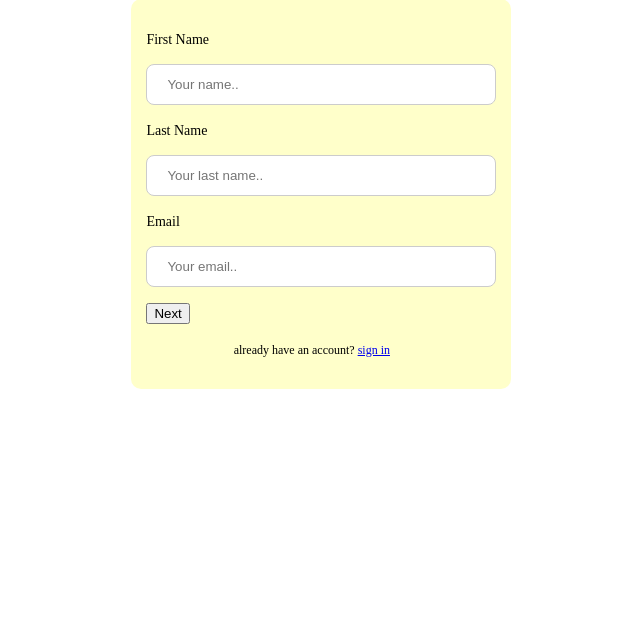
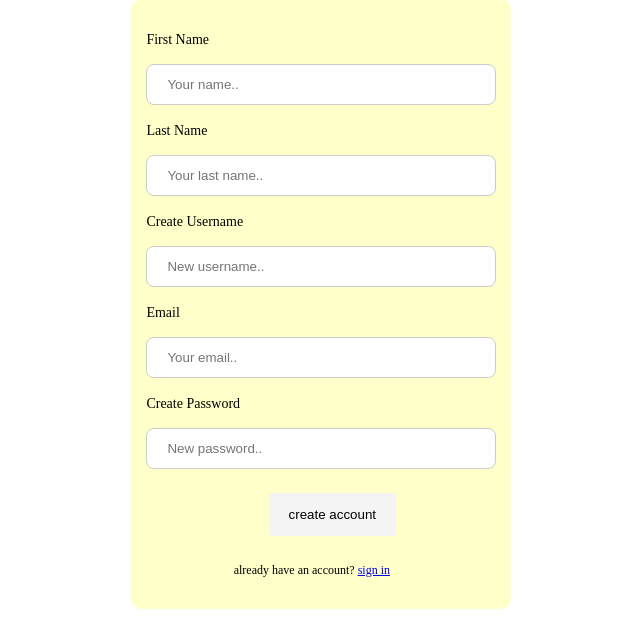
Before and after one commit to amb8489/music_DB, a Flask app: page /signup in a window 1280 px wide. Shown: the part 170-800 px from the top of the page, without its empty margins (319-959 px from the left). Run offline with Flask 2, Linux system fonts and the light colour scheme.

Commit message:
Check if username or email is already taken

```diff
--- a/website/auth.py
+++ b/website/auth.py
@@ -26,7 +26,7 @@ def signup():
             user_data["num_following"] = "0"
             user_data.update(form_data)
 
-            #saving iser data into session
+            #saving user data into session
             session['user_data'] = user_data
 
             return redirect(url_for('views.userpage', user_data=user_data))
@@ -57,13 +57,17 @@ def confirm_new_account(form_data):
             error = 'please input a valid {}'.format(key)
             return user_data, success, error
 
-    # user already exists
-    if confirm_login(form_data):
-        error = "account already taken"
+    # username already exists
+    if username_taken(form_data["username"]):
+        error = "username already taken"
         return user_data, success, error
 
+    # email already exists
+    if email_taken(form_data["emailAddress"]):
+        error = "email already taken"
+        return user_data, success, error
 
-    # seeting up new user in db
+    # setting up new user in db
     success = True
     user_data['passwordHash'] = hash(form_data['password'])
     user_data['following'] = []
@@ -83,12 +87,38 @@ def confirm_new_account(form_data):
     return user_data, success, error
 
 
+def email_taken(email):
+
+    conn = get_connection()
+    cur = conn.cursor()
+    sql = "select 1 from useraccount " \
+          "where email = %s"
+    cur.execute(sql, (email,))
+    result = cur.fetchone()
+    cur.close()
+
+    # if account doesn't exist
+    if result is None:
+        return False
+
+    return True
 
 
+def username_taken(username):
 
+    conn = get_connection()
+    cur = conn.cursor()
+    sql = "select 1 from useraccount " \
+          "where username = %s"
+    cur.execute(sql, (username,))
+    result = cur.fetchone()
+    cur.close()
 
+    # if account doesn't exist
+    if result is None:
+        return False
 
-
+    return True
 
 
 def confirm_login(form_data):
@@ -109,7 +139,7 @@ def confirm_login(form_data):
     cur.execute(sql, (username, password))
     result = cur.fetchone()
 
-    # if credentials dont exists
+    # if credentials don't exist
     if result is None:
         return False
 
--- a/website/templates/signup.html
+++ b/website/templates/signup.html
@@ -28,16 +28,16 @@
         <label style="font-size:14px" id="lnamel" for="lname">Last Name</label>
         <p><input type="text" id="lname" name="lastName" placeholder="Your last name.."></p>
 
-        <label style="font-size:14px; display: none" id="unl" for="username">Create Username</label>
-        <p><input style="display: none" type="text" id="username" name="username" placeholder="New username.."></p>
+        <label style="font-size:14px" id="unl" for="username">Create Username</label>
+        <p><input type="text" id="username" name="username" placeholder="New username.."></p>
 
         <label style="font-size:14px" id="enamel" for="email">Email</label>
         <p><input type="text" id="email" name="emailAddress" placeholder="Your email.."></p>
 
-        <label style="font-size:14px; display: none" id="pwl" for="password">Create Password</label>
-        <p><input style="display: none" type="password" id="password" name="password" placeholder="New password.."></p>
+        <label style="font-size:14px" id="pwl" for="password">Create Password</label>
+        <p><input type="password" id="password" name="password" placeholder="New password.."></p>
 
-        <p><input style="display: none" style="margin-left: 35%" ; id="sb" type="submit" value="create account"></p>
+        <p><input style="margin-left: 35%" ; id="sb" type="submit" value="create account"></p>
 
     </form>
 
@@ -46,67 +46,12 @@
         <p class="error"><strong>Error:</strong> {{ error }}</p>
     {% endif %}
 
-    <!-- button to go back to next page in sign up form-->
-    <button id="back" ; onclick="myFunction()"> Next</button>
     <p><label style="font-size:12px; margin-left: 25%" for="already_account">already have an account? <a href=login>sign
         in</a></label></p>
 
 </div>
 
 
-<!-- function to show first the first/ last name and email, then user name password -->
-<script>
-    function myFunction() {
-        var a = document.getElementById("pwl");
-        var b = document.getElementById("password");
-        var c = document.getElementById("unl");
-        var d = document.getElementById("username");
-        var e = document.getElementById("sb");
-
-        var f = document.getElementById("fnamel");
-        var g = document.getElementById("fname");
-        var h = document.getElementById("lnamel");
-        var i = document.getElementById("lname");
-        var j = document.getElementById("enamel");
-        var k = document.getElementById("email");
-
-
-        if (a.style.display === "none") {
-            a.style.display = "block";
-            b.style.display = "block";
-            c.style.display = "block";
-            d.style.display = "block";
-            e.style.display = "block";
-            document.querySelector('#back').innerText = 'Back';
-
-            f.style.display = "none";
-            g.style.display = "none";
-            h.style.display = "none";
-            i.style.display = "none";
-            j.style.display = "none";
-            k.style.display = "none";
-
-
-        } else {
-            a.style.display = "none";
-            b.style.display = "none";
-            c.style.display = "none";
-            d.style.display = "none";
-            e.style.display = "none";
-
-            f.style.display = "block";
-            g.style.display = "block";
-            h.style.display = "block";
-            i.style.display = "block";
-            j.style.display = "block";
-            k.style.display = "block";
-            document.querySelector('#back').innerText = 'Next';
-
-        }
-    }
-</script>
-
-
 </body>
 
 </html>
```
